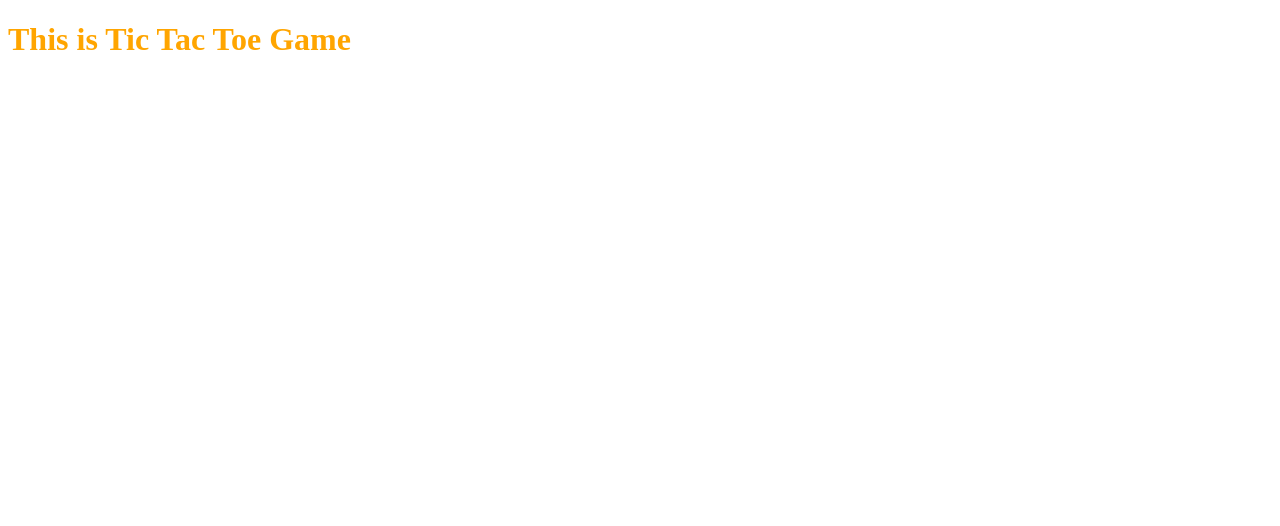
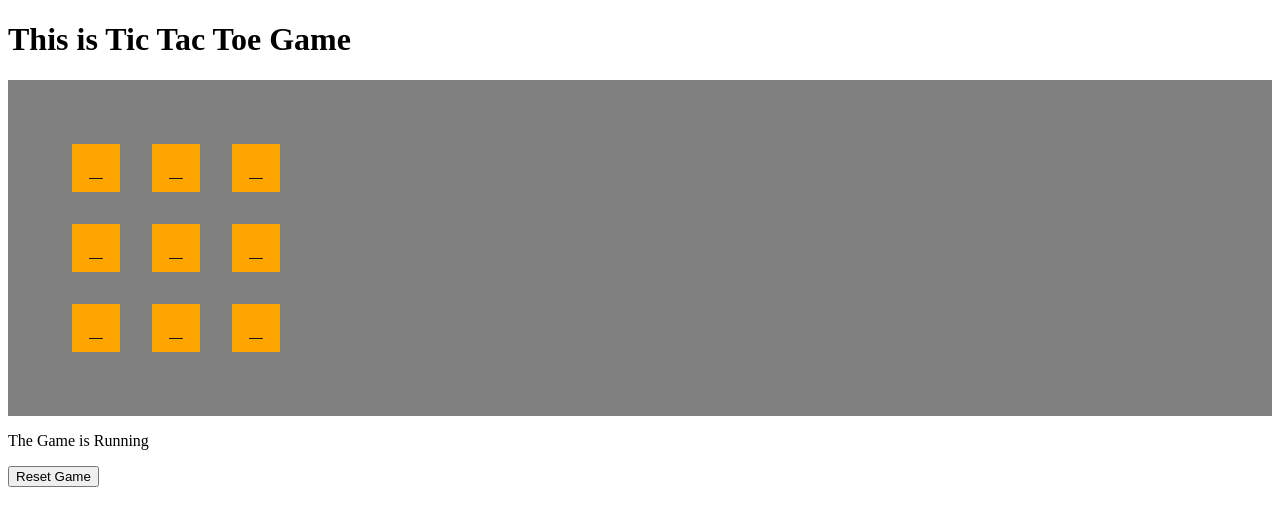
Before and after one commit to suryasaputra2016/tictactoe, a plain HTML site: page index.html in a window 1280 px wide. Drawn offline with Linux system fonts and the light colour scheme.

Commit message:
Finish the logic of one game

```diff
--- a/index.html
+++ b/index.html
@@ -9,5 +9,8 @@
 </head>
 <body>
     <h1>This is Tic Tac Toe Game</h1>
+    <div class="board-container"></div>
+    <div><p id="game-information"></p></div>
+    <button id="reset-game">Reset Game</button>
 </body>
 </html>
--- a/script.js
+++ b/script.js
@@ -15,8 +15,9 @@
         // if the board is full announce that the game is tied and ask the user to choose mode
     // switch player
 
-
-let game = function() {
+let play = function() {
+    let info = document.querySelector('#game-information');
+    info.textContent = 'The Game is Running';
 
     let gameContinue = true;
     let player = 'X';
@@ -26,21 +27,49 @@ let game = function() {
         ['_', '_', '_']
     ];
 
-    function drawBoard() {
-        let boardString = ''
-        for(let row = 0; row < 3; row++) {
-            for(let col = 0; col < 3; col++) {
-                boardString += ` ${board[row][col]} `
+    function renderBoard() {
+        const boardView = document.createElement('div');
+        boardView.classList.add('board');
+        for(let row = 0; row < board.length ; row++) {
+            const cellRow = document.createElement('div');
+            cellRow.classList.add('cell-row');
+            for(let col = 0; col < board[row].length; col++) {
+                const cell = document.createElement('button');
+                cell.classList.add('cell');
+                cell.textContent = board[row][col];
+                if (cell.textContent !== "_" || !gameContinue) {cell.disabled = true;}
+                cell.addEventListener('click', clickCell(row, col));
+                cellRow.appendChild(cell);
             }
-            boardString += '\n'
+            boardView.appendChild(cellRow);
         }
-        console.log(boardString);
+
+        const container = document.querySelector('.board-container');
+
+        if(container.firstChild) {
+            container.removeChild(container.firstChild);
+        }
+
+        container.appendChild(boardView);
     }
 
-    function askUserChoice(player) {
-        const row = prompt('enter row');
-        const column = prompt('enter column');
-        board[row][column] = player;
+    function clickCell(row, col) {
+        return (event) => {
+            board[row][col] = player;
+
+            if(isWinning(player)) {
+                console.log(`We have a winner. And the winner is ${player}.`);
+                info.textContent = `We have a winner. And the winner is ${player}.`;
+                gameContinue = false;
+            } else if(checkFullBoard()) {
+                console.log("It's a tie.")
+                info.textContent = "It's a tie.";
+                gameContinue = false;
+            } else {
+                player = (player==='X') ? 'O' : 'X';
+            }
+            renderBoard();
+        }
     }
 
     function isWinning(player) {
@@ -85,21 +114,10 @@ let game = function() {
         return true;
     }
 
-    drawBoard();
-    while(gameContinue) {
-        askUserChoice(player);
-        drawBoard();
-        if(isWinning(player)) {
-            console.log(`We have a winner. And the winner is ${player}.`)
-            gameContinue = false;
-        } else if(checkFullBoard()) {
-            console.log("It's a tie.")
-            gameContinue = false;
-            player = '_';
-        } else {
-            player = (player==='X') ? 'O' : 'X';
-        }
-    }
+    renderBoard();
 
-    return(player);
-}
+};
+
+const resetButton = document.querySelector('#reset-game');
+resetButton.addEventListener('click', play);
+play();
--- a/style.css
+++ b/style.css
@@ -1,3 +1,34 @@
 body {
-    color: orange;
+    color: black;
 }
+
+.board {
+    padding: 4rem 4rem;
+
+    display: grid;
+    grid-template-rows: repeat(3, 3rem);
+    gap: 2rem;
+
+    background-color: gray;;
+}
+
+.cell-row {
+    display: grid;
+    grid-template-columns: repeat(3, 3rem);
+    gap: 2rem;
+}
+
+.cell {
+    width: 3rem;
+    height: 3rem;
+
+    background-color: orange;
+    font-size: 24px;
+    text-align: center;
+    font-weight: bold;
+    border: none;
+}
+
+.cell:disabled {
+    color: black;
+}
```
